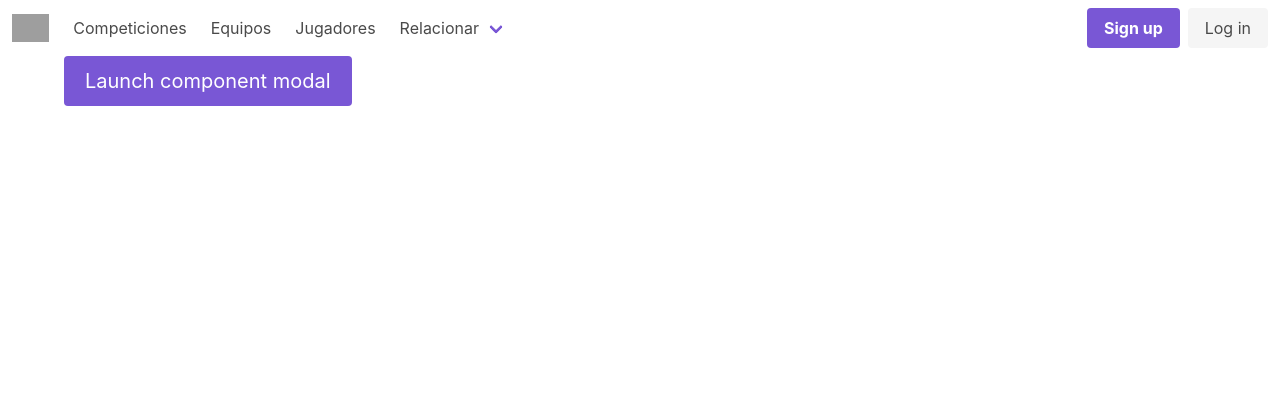
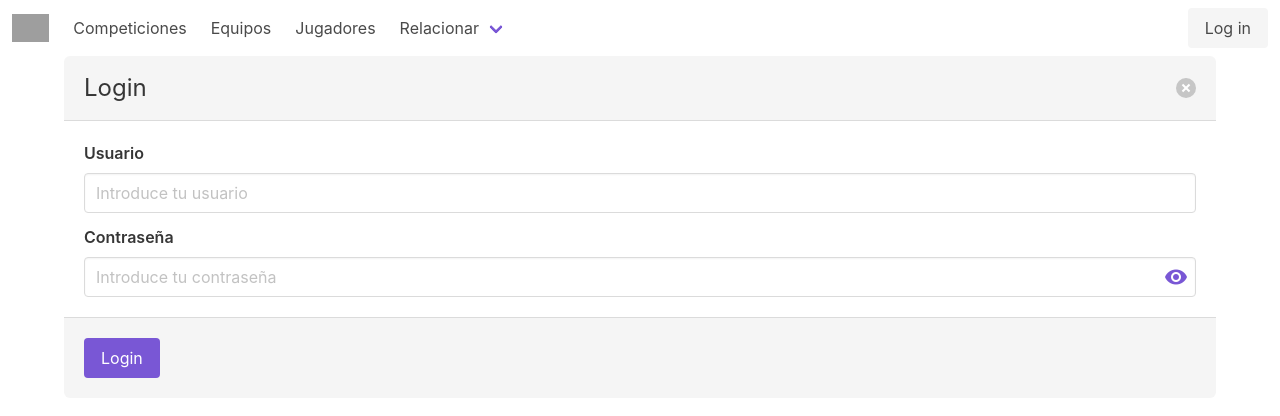
Before and after one commit to diegolopez69/Neo4j, a Vue app in the folder frontend/: page /login in a window 1280 px wide. Shown: the top 416 px of the page. Built offline with nearby package versions, Linux system fonts and the light colour scheme; grey boxes are pictures that could not be loaded.

Commit message:
Adding some changes to the front of the project

```diff
--- a/frontend/src/components/Navbar.vue
+++ b/frontend/src/components/Navbar.vue
@@ -31,9 +31,7 @@
         <template #end>
             <b-navbar-item tag="div">
                 <div class="buttons">
-                    <a class="button is-primary">
-                        <strong>Sign up</strong>
-                    </a>
+
                     <a class="button is-light">
                         Log in
                     </a>
--- a/frontend/src/views/CompeticionEquipo.vue
+++ b/frontend/src/views/CompeticionEquipo.vue
@@ -1,5 +1,6 @@
 <template>
     <section>
+        <h3 class="title is-3">Relacionar competición-equipo</h3>
         <b-field label="Nombre de la competición">
             <b-input></b-input>
             <!-- <b-input v-model="name"></b-input> -->
--- a/frontend/src/views/Competiciones.vue
+++ b/frontend/src/views/Competiciones.vue
@@ -1,5 +1,6 @@
 <template>
   <section>
+    <h3 class="title is-3">Agregar competición</h3>
     <b-field label="Nombre de la competición">
       <b-input></b-input>
       <!-- <b-input v-model="name"></b-input> -->
@@ -8,35 +9,34 @@
     <b-field label="Mensaje">
       <b-input maxlength="200" type="textarea"></b-input>
     </b-field>
-        <b-button
-                label="Agregar"
-                type="is-primary"
-                icon-right="check"
-                 />
+    <b-button label="Agregar" type="is-primary" icon-right="check" />
 
-        <hr>
+    <hr />
+    <h3 class="title is-3">Eliminar competición</h3>
+    <b-field label="Nombre de la competición">
+      <b-input></b-input>
+      <!-- <b-input v-model="name"></b-input> -->
+    </b-field>
+    <b-button label="Eliminar competición" type="is-primary"/>
+    <hr />
 
-        <div class="card" v-for="competicion in competiciones" :key="competicion.id">
+    <div
+      class="card"
+      v-for="competicion in competiciones"
+      :key="competicion.id"
+    >
       <div class="card-content">
         <div class="media">
           <div class="media-content">
+            <!-- <b-table :data="data" :columns="columns"></b-table> -->
             <p class="title is-4">{{ competicion.nombre }}</p>
             <p class="subtitle is-6">{{ competicion.id }}</p>
           </div>
         </div>
       </div>
     </div>
-
   </section>
 </template>
-
-
-
-
-
-
-
-
 
 
 
--- a/frontend/src/views/EquipoJugador.vue
+++ b/frontend/src/views/EquipoJugador.vue
@@ -1,5 +1,6 @@
 <template>
     <section>
+        <h3 class="title is-3">Relacionar equipo-jugador</h3>
         <b-field label="Nombre del equipo">
             <b-input></b-input>
             <!-- <b-input v-model="name"></b-input> -->
--- a/frontend/src/views/Equipos.vue
+++ b/frontend/src/views/Equipos.vue
@@ -1,6 +1,6 @@
 <template>
   <section>
-    <h3 class="title is-3">Agregar</h3>
+    <h3 class="title is-3">Agregar equipo</h3>
     <b-field label="Nombre del equipo">
       <b-input></b-input>
       <!-- <b-input v-model="name"></b-input> -->
@@ -12,7 +12,7 @@
     <b-button label="Agregar" type="is-primary" icon-right="check" />
 
     <hr />
-    <h3 class="title is-3">Eliminar</h3>
+    <h3 class="title is-3">Eliminar equipo</h3>
     <b-field label="Nombre del equipo">
       <b-input></b-input>
       <!-- <b-input v-model="name"></b-input> -->
--- a/frontend/src/views/Home.vue
+++ b/frontend/src/views/Home.vue
@@ -1,6 +1,6 @@
 <template>
   <div class="home">
-
+    <h3 class="title is-3">Gráfico de los nodos</h3>
   </div>
 </template>
 
--- a/frontend/src/views/Jugadores.vue
+++ b/frontend/src/views/Jugadores.vue
@@ -1,5 +1,6 @@
 <template>
   <section>
+    <h3 class="title is-3">Agregar jugador</h3>
     <b-field label="Nombre del jugador">
       <b-input></b-input>
       <!-- <b-input v-model="name"></b-input> -->
@@ -8,15 +9,22 @@
     <b-field label="Mensaje">
       <b-input maxlength="200" type="textarea"></b-input>
     </b-field>
-        <b-button
-                label="Agregar"
-                type="is-primary"
-                icon-right="check"
-                 />
+    <b-button label="Agregar" type="is-primary" icon-right="check" />
 
-        <hr>
+    <hr />
+    <h3 class="title is-3">Eliminar jugador</h3>
+    <b-field label="Nombre del jugador">
+      <b-input></b-input>
+      <!-- <b-input v-model="name"></b-input> -->
+    </b-field>
+    <b-button label="Eliminar jugador" type="is-primary"/>
+    <hr />
 
-        <div class="card" v-for="competicion in competiciones" :key="competicion.id">
+    <div
+      class="card"
+      v-for="competicion in competiciones"
+      :key="competicion.id"
+    >
       <div class="card-content">
         <div class="media">
           <div class="media-content">
@@ -27,7 +35,6 @@
         </div>
       </div>
     </div>
-
   </section>
 </template>
 
--- a/frontend/src/views/Login.vue
+++ b/frontend/src/views/Login.vue
@@ -1,23 +1,43 @@
 <template>
     <section>
-        <b-button
-            label="Launch component modal"
-            type="is-primary"
-            size="is-medium"
-            @click="isComponentModalActive = true" />
+       <form action="">
+                <div class="modal-card" style="width: auto">
+                    <header class="modal-card-head">
+                        <p class="modal-card-title">Login</p>
+                        <button
+                            type="button"
+                            class="delete"
+                            @click="$emit('close')"/>
+                    </header>
+                    <section class="modal-card-body">
+                        <b-field label="Usuario">
+                            <b-input
+                                type="text"
+                                :value="text"
+                                placeholder="Introduce tu usuario"
+                                required>
+                            </b-input>
+                        </b-field>
 
-        <b-modal
-            v-model="isComponentModalActive"
-            has-modal-card
-            trap-focus
-            :destroy-on-hide="false"
-            aria-role="dialog"
-            aria-label="Example Modal"
-            aria-modal>
-            <template #default="props">
-                <modal-form v-bind="formProps" @close="props.close"></modal-form>
-            </template>
-        </b-modal>
+                        <b-field label="Contraseña">
+                            <b-input
+                                type="password"
+                                :value="password"
+                                password-reveal
+                                placeholder="Introduce tu contraseña"
+                                required>
+                            </b-input>
+                        </b-field>
+
+
+                    </section>
+                    <footer class="modal-card-foot">
+                        <b-button
+                            label="Login"
+                            type="is-primary" />
+                    </footer>
+                </div>
+            </form>
     </section>
 </template>
 
```
Lines whose indentation alone changed are shown as unchanged.
